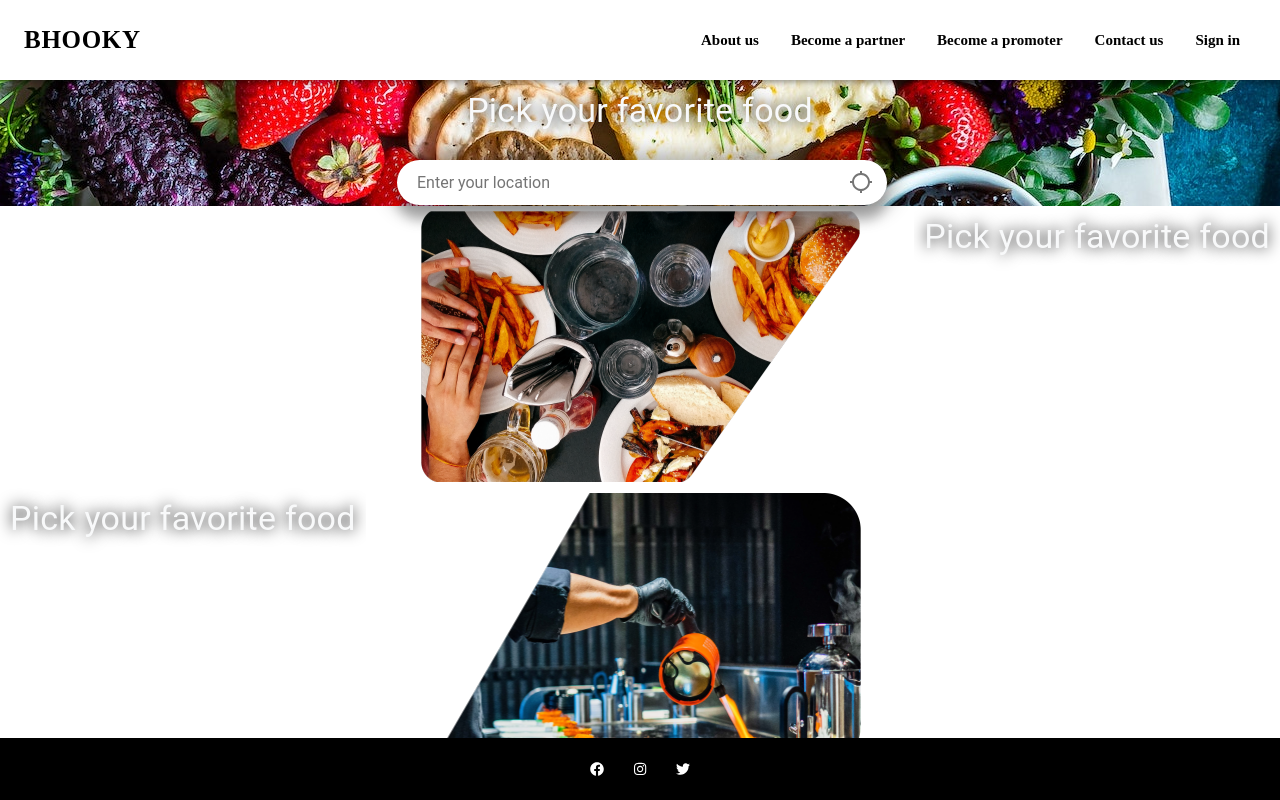
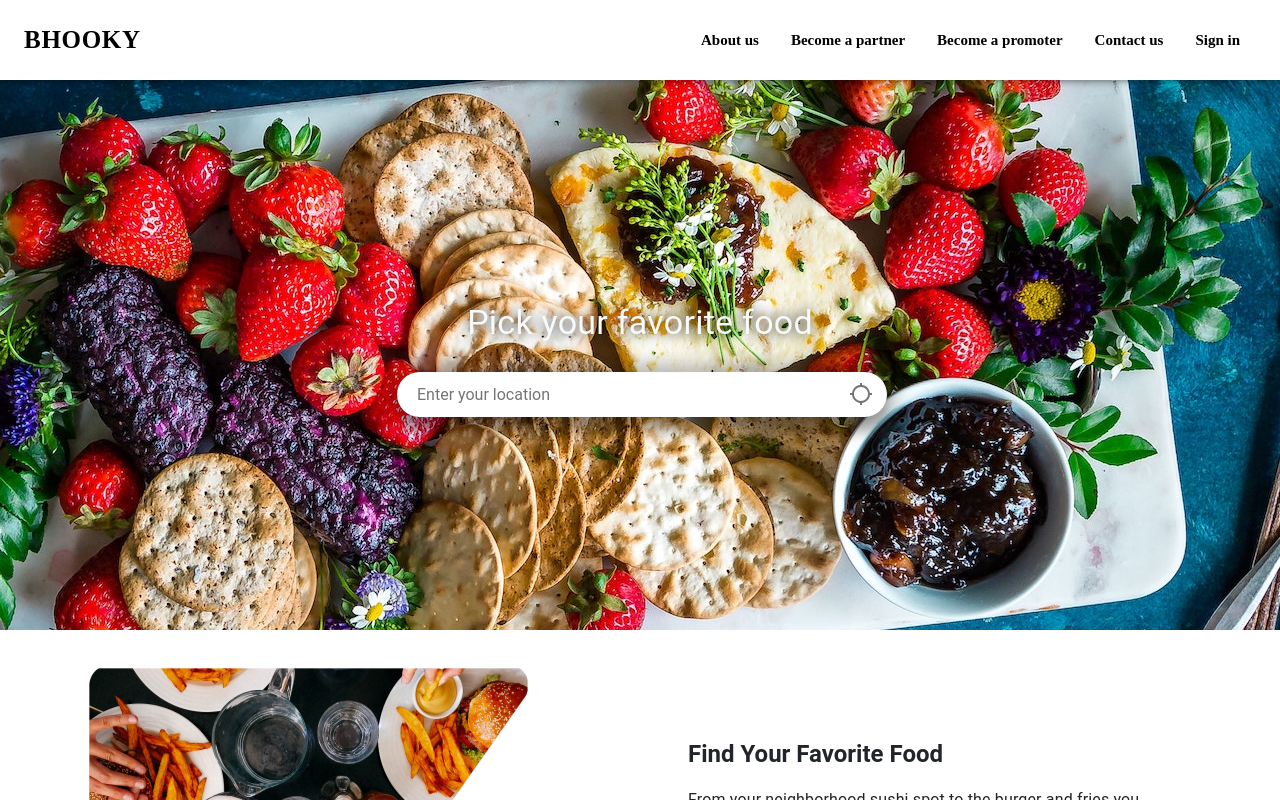
Before and after one commit to harshithchadaram/Veda-react, a React (Create React App) app: page / in a window 1280 px wide. Built offline with nearby package versions, Linux system fonts and the light colour scheme; a web font is replaced by a local one.

Commit message:
home page implementation

```diff
--- a/src/components/Home/Home.js
+++ b/src/components/Home/Home.js
@@ -7,7 +7,7 @@ import Typography from "@material-ui/core/Typography";
 
 function Home() {
   return (
-    <div className='d-flex flex-column w-100 h-100'>
+    <div className='d-flex flex-column w-100 '>
       <div>
         <div className="d-flex flex-column justify-content-center align-items-center bg-img-home ">
           {/* <p>sdcsdcdscdfbcdbfghcvdfg</p> */}
@@ -24,15 +24,25 @@ function Home() {
             </IconButton>
           </form>
         </div>
-        <div className="d-flex flex-row-reverse bg-img-1 h-100">
-          <Typography variant="h4" className='text-light mb-3 search-heading' noWrap>
-            Pick your favorite food
+        <div className="d-flex flex-row-reverse bg-img-1 align-items-center mx-5 mt-4">
+          <div className='d-flex flex-column w-50 p-5'>
+            <Typography variant="h5" className='font-weight-bold mb-3' noWrap>
+              Find Your Favorite Food
     </Typography>
+            <Typography variant="subtitle1" className='' >
+              From your neighborhood sushi spot to the burger and fries you crave, choose from over 300,000 local and national favorites across the U.S. and Canada
+    </Typography>
+          </div>
         </div>
-        <div className="d-flex bg-img-2 h-100">
-          <Typography variant="h4" className='text-light mb-3 search-heading' noWrap>
-            Pick your favorite food
+        <div className="d-flex bg-img-2 align-items-center mx-5 mb-4">
+          <div className='d-flex flex-column w-50 p-5'>
+            <Typography variant="h5" className='font-weight-bold mb-3' noWrap>
+              Become A Partner With Us
     </Typography>
+            <Typography variant="subtitle1" className='' >
+              From your neighborhood sushi spot to the burger and fries you crave, choose from over 300,000 local and national favorites across the U.S. and Canada
+    </Typography>
+          </div>
         </div>
       </div>
     </div>
--- a/src/components/Home/Home.scss
+++ b/src/components/Home/Home.scss
@@ -1,14 +1,19 @@
 .bg-img-home{
     background: url('../../assets/main-home.jpg') no-repeat center;
-    flex:3
+    flex:3;
+    height: 550px;
 }
 .bg-img-1{
     background: url('../../assets/home-page-one.png') no-repeat center;
-    flex:3
+    flex:3;
+    background-position-x: 5%;
+    height: 300px;
 }
 .bg-img-2{
     background: url('../../assets/home-page-two.png') no-repeat center;
-    flex:3
+    flex:3;
+    background-position-x: 95%;
+    height: 300px;
 }
 input#search-bar{
     margin: 0 auto;
```
